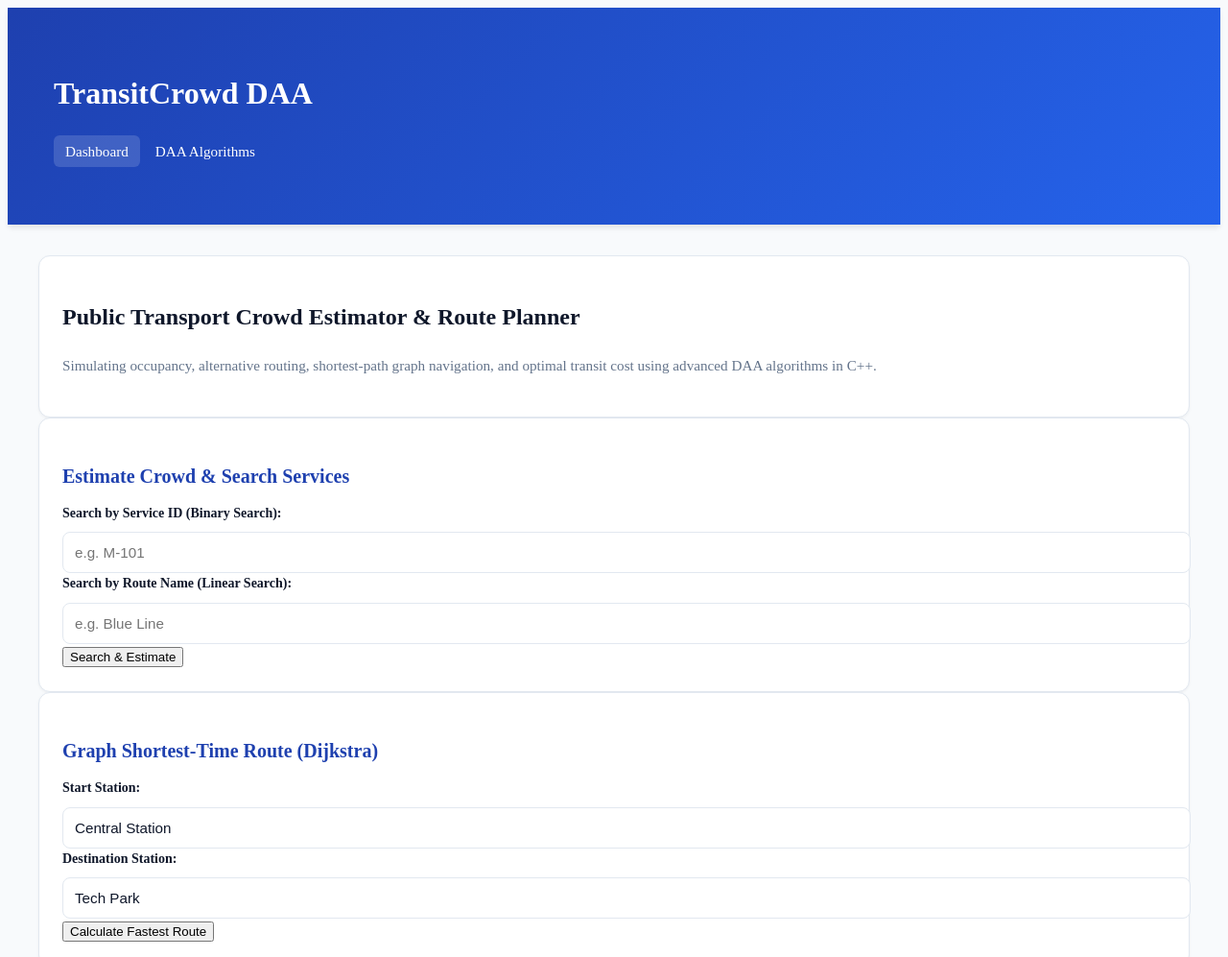
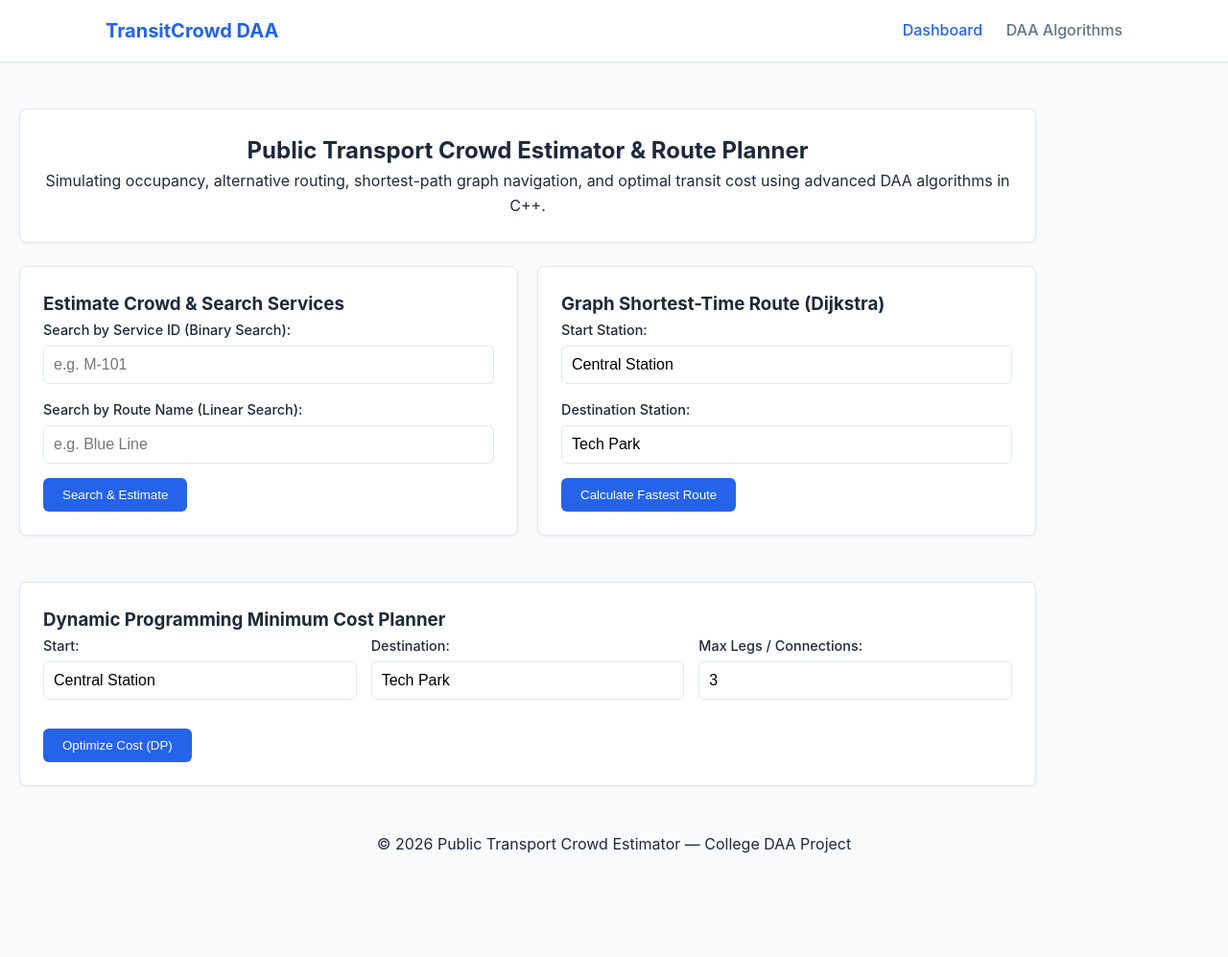
Before and after one commit to tmr0716/Public-Transport-Crowd-Estimator, a plain HTML site: page index.html in a window 1280 px wide. Shown: the top 997 px of the page at 96% size. After the commit the page ends 892 px from the top, so only its background shows below. Drawn offline with Linux system fonts and the light colour scheme.

Commit message:
Update style.css

```diff
--- a/style.css
+++ b/style.css
@@ -1,274 +1,179 @@
-/* ==========================================================================
-Public Transport Crowd Estimator - Main Stylesheet
-Theme: Modern Transit Dashboard (Tailwind-inspired clean CSS)
-========================================================================== */
-
 :root {
-  --primary: #1e40af;
-  --primary-dark: #1e3a8a;
-  --accent: #2563eb;
-  --bg-main: #f8fafc;
-  --bg-card: #ffffff;
-  --text-main: #0f172a;
+    --primary: #2563eb;
+    --primary-dark: #1d4ed8;
+    --bg-color: #f8fafc;
+    --card-bg: #ffffff;
+    --text-color: #1e293b;
     --text-muted: #64748b;
     --border-color: #e2e8f0;
-
-/* Crowd level indicator colors */
-  --c-low-bg: #dcfce7;
-  --c-low-text: #166534;
-  --c-mod-bg: #fef9c3;
-  --c-mod-text: #854d0e;
-  --c-high-bg: #ffedd5;
-  --c-high-text: #9a3412;
-  --c-vhigh-bg: #fee2e2;
-  --c-vhigh-text: #991b1b;
-  --c-over-bg: #f3e8ff;
-  --c-over-text: #6b21a8;
 }
 
-{
+* {
     box-sizing: border-box;
     margin: 0;
     padding: 0;
-  font-family: 'Inter', system-ui, -apple-system, sans-serif;
 }
 
 body {
-  background-color: var(--bg-main);
-  color: var(--text-main);
+    font-family: -apple-system, BlinkMacSystemFont, "Segoe UI", Roboto, Helvetica, Arial, sans-serif;
+    background-color: var(--bg-color);
+    color: var(--text-color);
     line-height: 1.6;
-  padding-bottom: 3rem;
 }
 
-/* Header & Navigation */
-header {
-  background: linear-gradient(135deg, var(--primary), var(--accent));
-  color: white;
-  padding: 2rem 1.5rem;
-  box-shadow: 0 4px 6px -1px rgba(0, 0, 0, 0.1);
+.container {
+    max-width: 1100px;
+    margin: 0 auto;
+    padding: 0 20px;
 }
 
-.nav-container {
-  max-width: 1200px;
-  margin: 0 auto;
+.navbar {
+    background-color: #ffffff;
+    border-bottom: 1px solid var(--border-color);
+    padding: 1rem 0;
+    box-shadow: 0 1px 3px rgba(0,0,0,0.05);
+}
+
+.nav-content {
     display: flex;
     justify-content: space-between;
     align-items: center;
-  flex-wrap: wrap;
-  gap: 1rem;
 }
 
-.logo-area h1 {
-  font-size: 1.8rem;
-  font-weight: 800;
-  letter-spacing: -0.025em;
+.nav-content h1 {
+    font-size: 1.25rem;
+    color: var(--primary);
 }
 
-.logo-area p {
-  font-size: 0.95rem;
-  opacity: 0.9;
+.nav-content nav a {
+    margin-left: 20px;
+    text-decoration: none;
+    color: var(--text-muted);
+    font-weight: 500;
 }
 
-nav ul {
-  list-style: none;
-  display: flex;
-  gap: 1.5rem;
+.nav-content nav a.active, .nav-content nav a:hover {
+    color: var(--primary);
 }
 
-nav a {
-  color: white;
-  text-decoration: none;
-  font-weight: 500;
-  font-size: 0.95rem;
-  padding: 0.5rem 0.75rem;
-  border-radius: 0.375rem;
-  transition: background 0.2s;
+.my-5 {
+    margin: 3rem 0;
 }
 
-nav a:hover, nav a.active {
-  background: rgba(255, 255, 255, 0.15);
+.mb-4 {
+    margin-bottom: 1.5rem;
 }
 
-/* Main Container */
-.container {
-  max-width: 1200px;
-  margin: 2rem auto;
-  padding: 0 1.5rem;
+.mt-4 {
+    margin-top: 1.5rem;
 }
 
-/* Dashboard Cards Grid */
-.grid-3 {
-  display: grid;
-  grid-template-columns: repeat(auto-fit, minmax(300px, 1fr));
-  gap: 1.5rem;
-  margin-bottom: 2.5rem;
+.text-center {
+    text-align: center;
 }
 
 .card {
-  background: var(--bg-card);
+    background-color: var(--card-bg);
     border: 1px solid var(--border-color);
-  border-radius: 0.75rem;
-  padding: 1.5rem;
+    border-radius: 8px;
+    padding: 24px;
     box-shadow: 0 1px 3px rgba(0,0,0,0.05);
-  transition: transform 0.2s, box-shadow 0.2s;
+    margin-bottom: 1.5rem;
 }
 
-.card:hover {
-  transform: translateY(-2px);
-  box-shadow: 0 10px 15px -3px rgba(0,0,0,0.05);
+.grid-2 {
+    display: grid;
+    grid-template-columns: 1fr 1fr;
+    gap: 20px;
 }
 
-.card h3 {
-  font-size: 1.25rem;
-  margin-bottom: 0.75rem;
-  color: var(--primary);
+.grid-3 {
+    display: grid;
+    grid-template-columns: 1fr 1fr 1fr;
+    gap: 15px;
 }
 
-.card p {
-  color: var(--text-muted);
-  font-size: 0.95rem;
-  margin-bottom: 1rem;
+@media (max-width: 768px) {
+    .grid-2, .grid-3 {
+        grid-template-columns: 1fr;
+    }
 }
 
-/* Search & Filter Form */
-.search-section {
-  background: var(--bg-card);
-  border: 1px solid var(--border-color);
-  border-radius: 0.75rem;
-  padding: 2rem;
-  margin-bottom: 2.5rem;
-  box-shadow: 0 1px 3px rgba(0,0,0,0.05);
-}
-
-.search-section h2 {
-  font-size: 1.5rem;
-  margin-bottom: 1.25rem;
-  color: var(--text-main);
-}
-
-.form-grid {
-  display: grid;
-  grid-template-columns: repeat(auto-fit, minmax(220px, 1fr));
-  gap: 1.25rem;
-  margin-bottom: 1.5rem;
+.form-group {
+    margin-bottom: 15px;
 }
 
 .form-group label {
     display: block;
-  font-size: 0.875rem;
-  font-weight: 600;
-  margin-bottom: 0.5rem;
-  color: var(--text-main);
+    margin-bottom: 5px;
+    font-weight: 500;
+    font-size: 0.9rem;
 }
 
-.form-group select, .form-group input {
+.form-group input {
     width: 100%;
-  padding: 0.75rem;
+    padding: 10px;
     border: 1px solid var(--border-color);
-  border-radius: 0.5rem;
-  font-size: 0.95rem;
-  background: #fff;
-  color: var(--text-main);
+    border-radius: 6px;
+    font-size: 1rem;
 }
 
-.form-group select:focus, .form-group input:focus {
-  outline: none;
-  border-color: var(--accent);
-  box-shadow: 0 0 0 3px rgba(37, 99, 235, 0.15);
+.btn {
+    display: inline-block;
+    background-color: var(--primary);
+    color: white;
+    padding: 10px 20px;
+    border: none;
+    border-radius: 6px;
+    cursor: pointer;
+    text-decoration: none;
+    font-weight: 500;
 }
 
-.btn-primary {
-  background: var(--accent);
-  color: white;
-  border: none;
-  padding: 0.75rem 1.5rem;
-  font-size: 1rem;
-  font-weight: 600;
-  border-radius: 0.5rem;
-  cursor: pointer;
-  transition: background 0.2s;
-  width: 100%;
+.btn:hover {
+    background-color: var(--primary-dark);
 }
 
-.btn-primary:hover {
-  background: var(--primary-dark);
+.table {
+    width: 100%;
+    border-collapse: collapse;
+    margin-top: 15px;
 }
 
-/* Occupancy Badge & Progress Bars */
+.table th, .table td {
+    padding: 12px;
+    border-bottom: 1px solid var(--border-color);
+    text-align: left;
+    font-size: 0.95rem;
+}
+
+.table th {
+    background-color: #f1f5f9;
+}
+
 .badge {
-  display: inline-block;
-  padding: 0.25rem 0.75rem;
+    padding: 4px 8px;
+    border-radius: 4px;
     font-size: 0.85rem;
     font-weight: 600;
-  border-radius: 9999px;
 }
 
-.badge-low { background: var(--c-low-bg); color: var(--c-low-text); }
-.badge-moderate { background: var(--c-mod-bg); color: var(--c-mod-text); }
-.badge-high { background: var(--c-high-bg); color: var(--c-high-text); }
-.badge-very-high { background: var(--c-vhigh-bg); color: var(--c-vhigh-text); }
-.badge-overcrowded { background: var(--c-over-bg); color: var(--c-over-text); }
+.badge-low { background-color: #dcfce7; color: #166534; }
+.badge-moderate { background-color: #fef9c3; color: #854d0e; }
+.badge-high { background-color: #ffedd5; color: #9a3412; }
+.badge-very-high { background-color: #fee2e2; color: #991b1b; }
+.badge-overcrowded { background-color: #f3e8ff; color: #6b21a8; }
 
-.progress-bar-bg {
-  background: var(--border-color);
-  border-radius: 9999px;
-  height: 0.75rem;
+.progress-bar-container {
     width: 100%;
+    background-color: var(--border-color);
+    border-radius: 4px;
+    height: 12px;
     overflow: hidden;
-  margin: 0.5rem 0;
+    margin-top: 8px;
 }
 
 .progress-bar-fill {
     height: 100%;
-  border-radius: 9999px;
-  transition: width 0.5s ease;
+    background-color: var(--primary);
 }
-
-/* Tables */
-table{
-  width: 100%;
-  border-collapse: collapse;
-  background: var(--bg-card);
-  border-radius: 0.75rem;
-  overflow: hidden;
-  border: 1px solid var(--border-color);
-  margin-bottom: 2rem;
-}
-
-th, td{
-  padding: 1rem;
-  text-align: left;
-  border-bottom: 1px solid var(--border-color);
-  font-size: 0.95rem;
-}
-
-th{
-  background: #f1f5f9;
-  font-weight: 600;
-  color: var(--text-main);
-}
-
-tr:last-child td{
-  border-bottom: none;
-}
-
-/* Notice Box */
-.notice-box{
-  background: #eff6ff;
-  border: 1px solid #bfdbfe;
-  color: #1e40af;
-  padding: 1rem;
-  border-radius: 0.5rem;
-  margin-bottom: 1.5rem;
-  font-size: 0.9rem;
-}
-
-/* Footer */
-footer {
-  text-align: center;
-  padding: 2rem;
-  color: var(--text-muted);
-  font-size: 0.875rem;
-  border-top: 1px solid var(--border-color);
-  margin-top: 3rem;
-}
```
Lines whose indentation alone changed are shown as unchanged.
